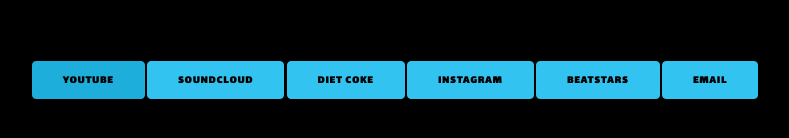
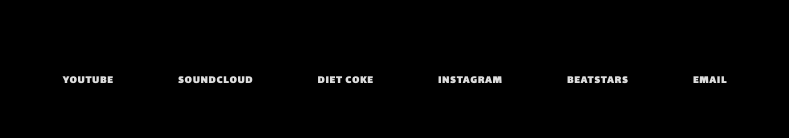
Before and after one commit to mrsmeeyahwallace/mrsmeeyahwallace.github.io, a plain HTML site: page index.html in a window 1280 px wide. In both pictures the pointer is over the link "YOUTUBE". Shown: the part 438-576 px from the top of the page, without its empty margins (245-1034 px from the left). Drawn offline with Linux system fonts and the light colour scheme.

Commit message:
tweak colors

```diff
--- a/css/skeleton.css
+++ b/css/skeleton.css
@@ -199,17 +199,17 @@ button:focus,
 input[type="submit"]:focus,
 input[type="reset"]:focus,
 input[type="button"]:focus {
-  color: #CCC;
-  border-color: #777;
+  color: #DDDDDD;
+  border-color: #000;
   outline: 0; }
 .button.button-primary,
 button.button-primary,
 input[type="submit"].button-primary,
 input[type="reset"].button-primary,
 input[type="button"].button-primary {
-  color: #000;
-  background-color: #33C3F0;
-  border-color: #33C3F0; }
+  color: #DDDDDD;
+  background-color: #000;
+  border-color: #000; }
 .button.button-primary:hover,
 button.button-primary:hover,
 input[type="submit"].button-primary:hover,
@@ -220,9 +220,9 @@ button.button-primary:focus,
 input[type="submit"].button-primary:focus,
 input[type="reset"].button-primary:focus,
 input[type="button"].button-primary:focus {
-  color: #000;
-  background-color: #1EAEDB;
-  border-color: #1EAEDB; }
+  color: #DDDDDD;
+  background-color: #000;
+  border-color: #000; }
 
 
 /* Forms
```
